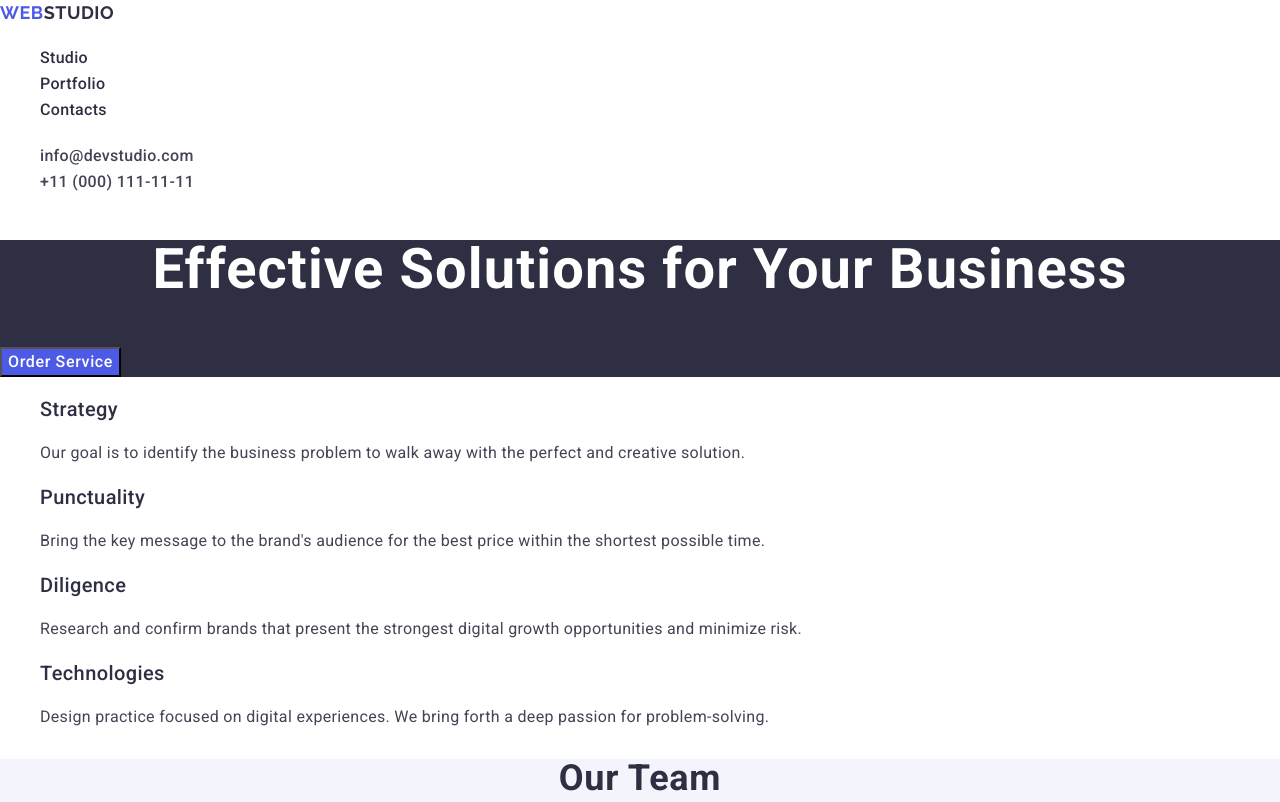
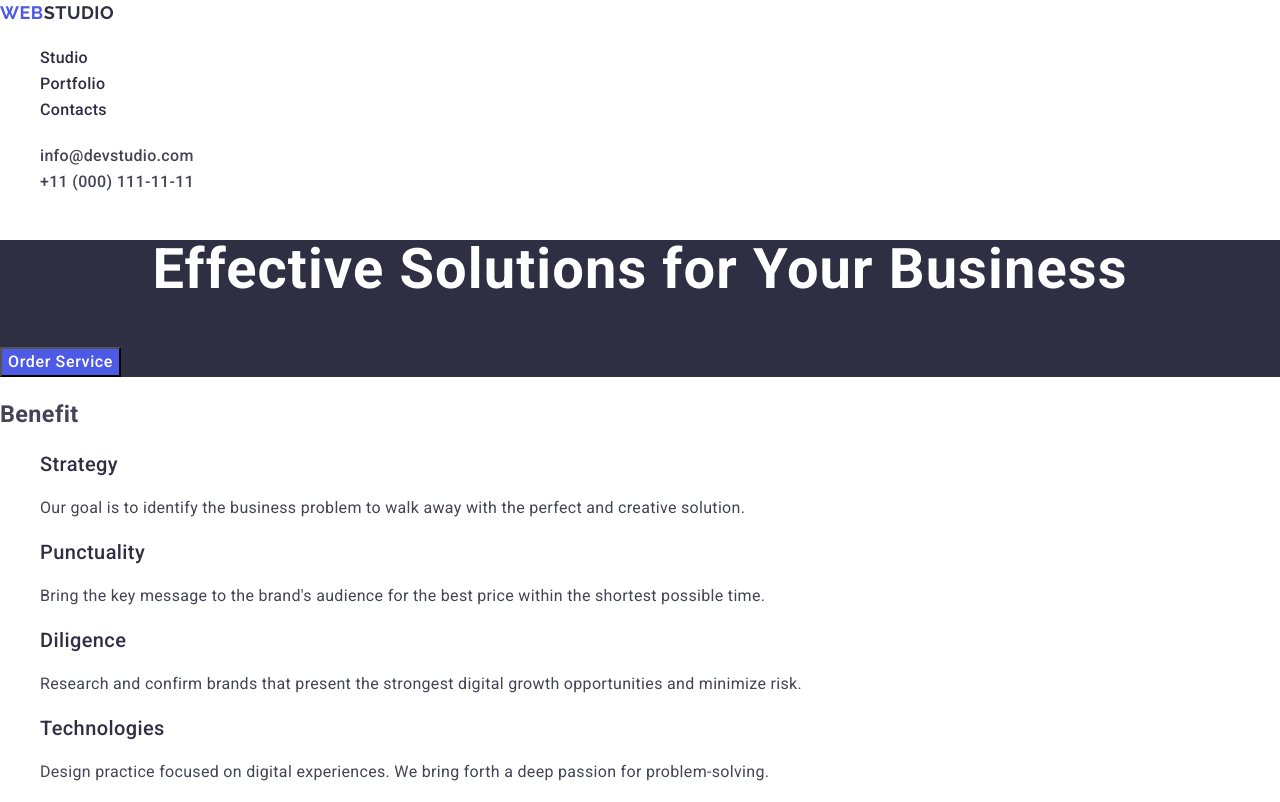
Before and after one commit to Devid-Hainal/goit-markup-hw-02, a plain HTML site: page index.html in a window 1280 px wide. Shown: the top 802 px of the page. Drawn offline with nearby package versions, Linux system fonts and the light colour scheme.

Commit message:
styles project-logo-title

```diff
--- a/index.html
+++ b/index.html
@@ -59,6 +59,7 @@
         </button>
       </section>
       <section class="hero">
+        <h3 class="hero-logo">Benefit</h3>
         <ul class="hero-item">
           <li>
             <h3 class="hero-title">Strategy</h3>
```
